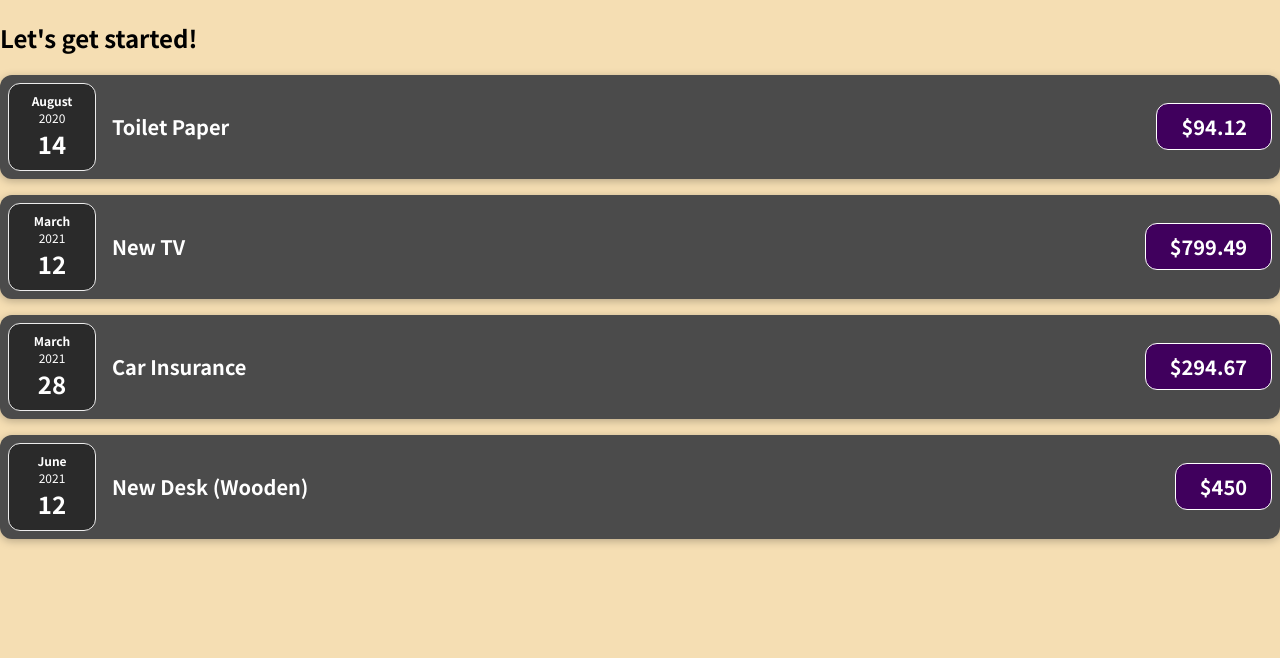
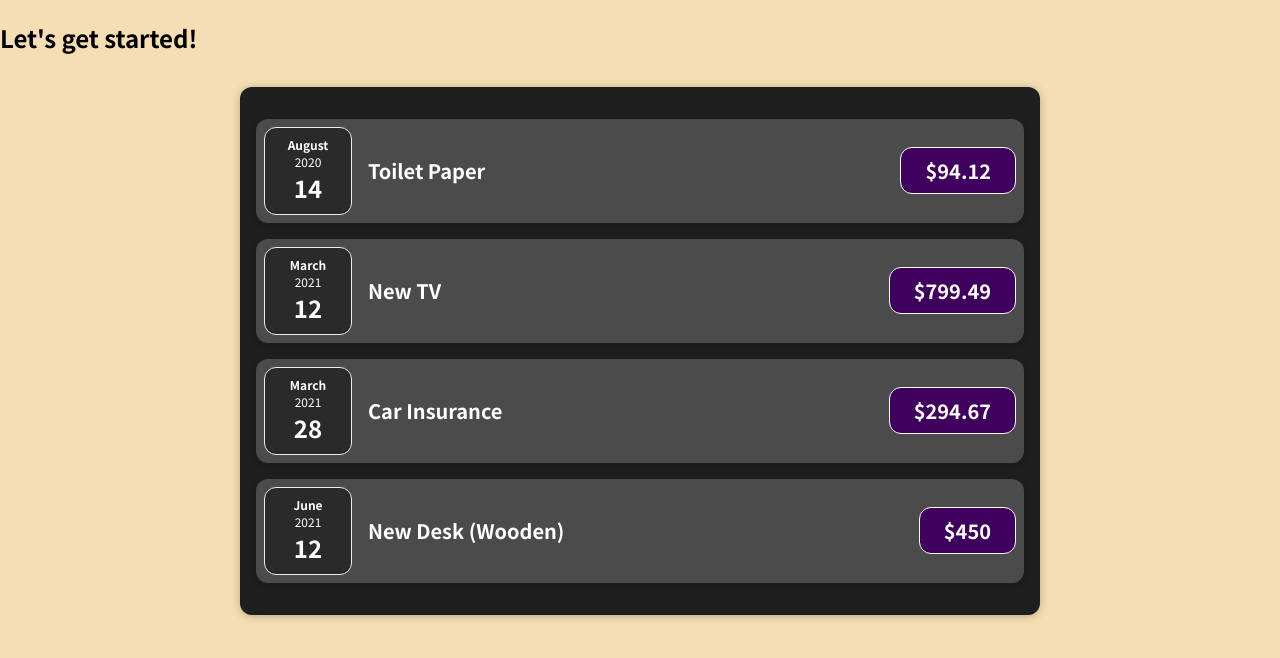
Before and after one commit to AgnesChang0227/react-session3-4, a JavaScript app: page / in a window 1280 px wide. Shown: the top 658 px of the page. Built offline with nearby package versions, Linux system fonts and the light colour scheme.

Commit message:
assignment:將app.js下面的部分拆分成component=>Expenses.js,data保留在app.js中

```diff
--- a/src/App.js
+++ b/src/App.js
@@ -1,9 +1,8 @@
 //import other components
-import ExpenseItem from "./components/ExpenseItem";
+import Expenses from "./components/Expenses";
 
 //Main component
-function App(){
-    //props
+function App() {
     const expenses = [
         {
             id: 'e1',
@@ -25,18 +24,14 @@
             date: new Date(2021, 5, 12),
         },
     ];
-
-  return(
-      //JSX => JS XML => HTML(XML) in JS
-      <div>
-        <h2>Let's get started!</h2>
-          {/*將props 傳送至component*/}
-          <ExpenseItem title={expenses[0].title} amount={expenses[0].amount} date={expenses[0].date}/>
-          <ExpenseItem title={expenses[1].title} amount={expenses[1].amount} date={expenses[1].date}/>
-          <ExpenseItem title={expenses[2].title} amount={expenses[2].amount} date={expenses[2].date}/>
-          <ExpenseItem title={expenses[3].title} amount={expenses[3].amount} date={expenses[3].date}/>
-      </div>
-  )
+    //props
+    return (
+        //JSX => JS XML => HTML(XML) in JS
+        <div>
+            <h2>Let's get started!</h2>
+            <Expenses items={expenses}/>
+        </div>
+    )
 }
 
 export default App;
--- /dev/null
+++ b/src/components/Expenses.css
@@ -0,0 +1,9 @@
+.expenses {
+    padding: 1rem;
+    background-color: rgb(31, 31, 31);
+    margin: 2rem auto;
+    width: 50rem;
+    max-width: 95%;
+    border-radius: 12px;
+    box-shadow: 0 1px 8px rgba(0, 0, 0, 0.25);
+}
--- /dev/null
+++ b/src/components/Expenses.js
@@ -0,0 +1,15 @@
+import "./Expenses.css";//import css
+import ExpenseItem from "./ExpenseItem";
+
+const Expenses = (props) => {
+
+    return (
+        <div className="expenses">
+            <ExpenseItem title={props.items[0].title} amount={props.items[0].amount} date={props.items[0].date}/>
+            <ExpenseItem title={props.items[1].title} amount={props.items[1].amount} date={props.items[1].date}/>
+            <ExpenseItem title={props.items[2].title} amount={props.items[2].amount} date={props.items[2].date}/>
+            <ExpenseItem title={props.items[3].title} amount={props.items[3].amount} date={props.items[3].date}/>
+        </div>
+    )
+}
+export default Expenses;
```
